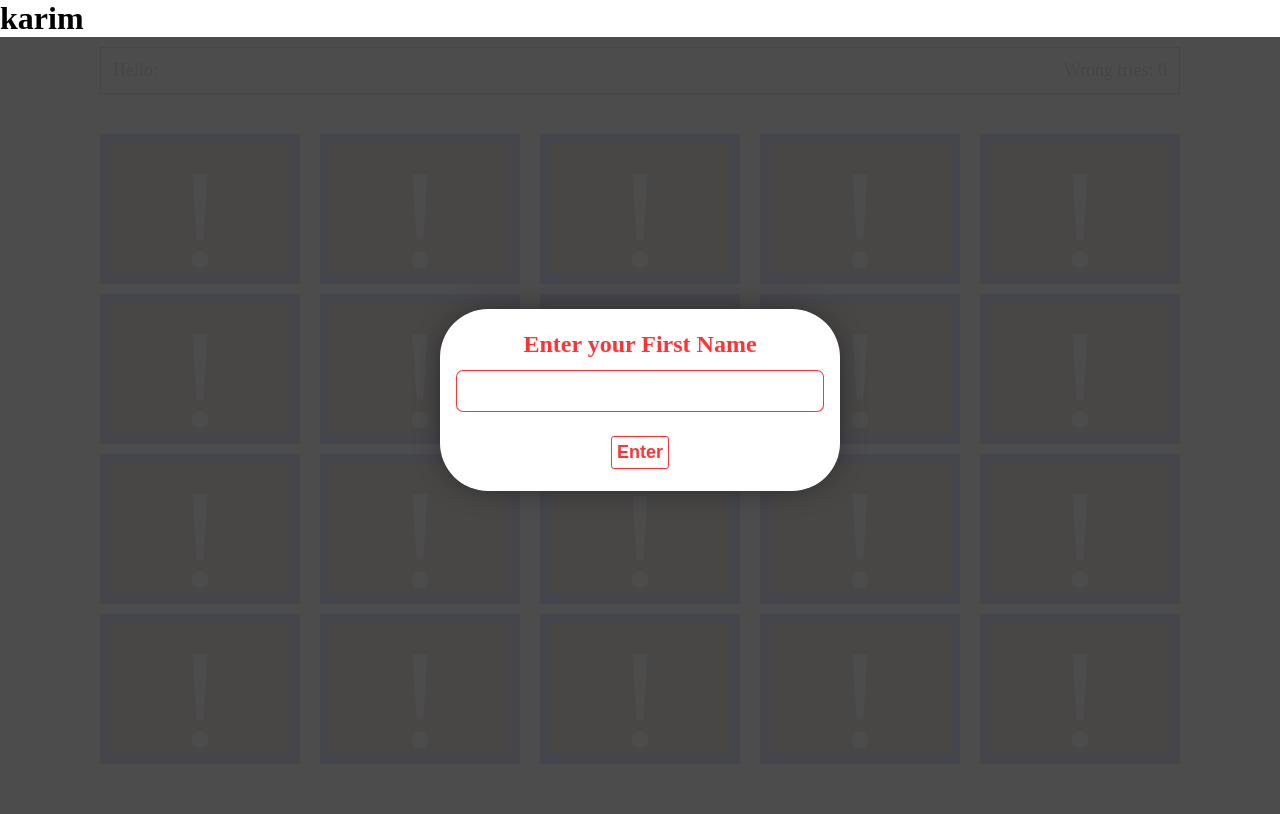
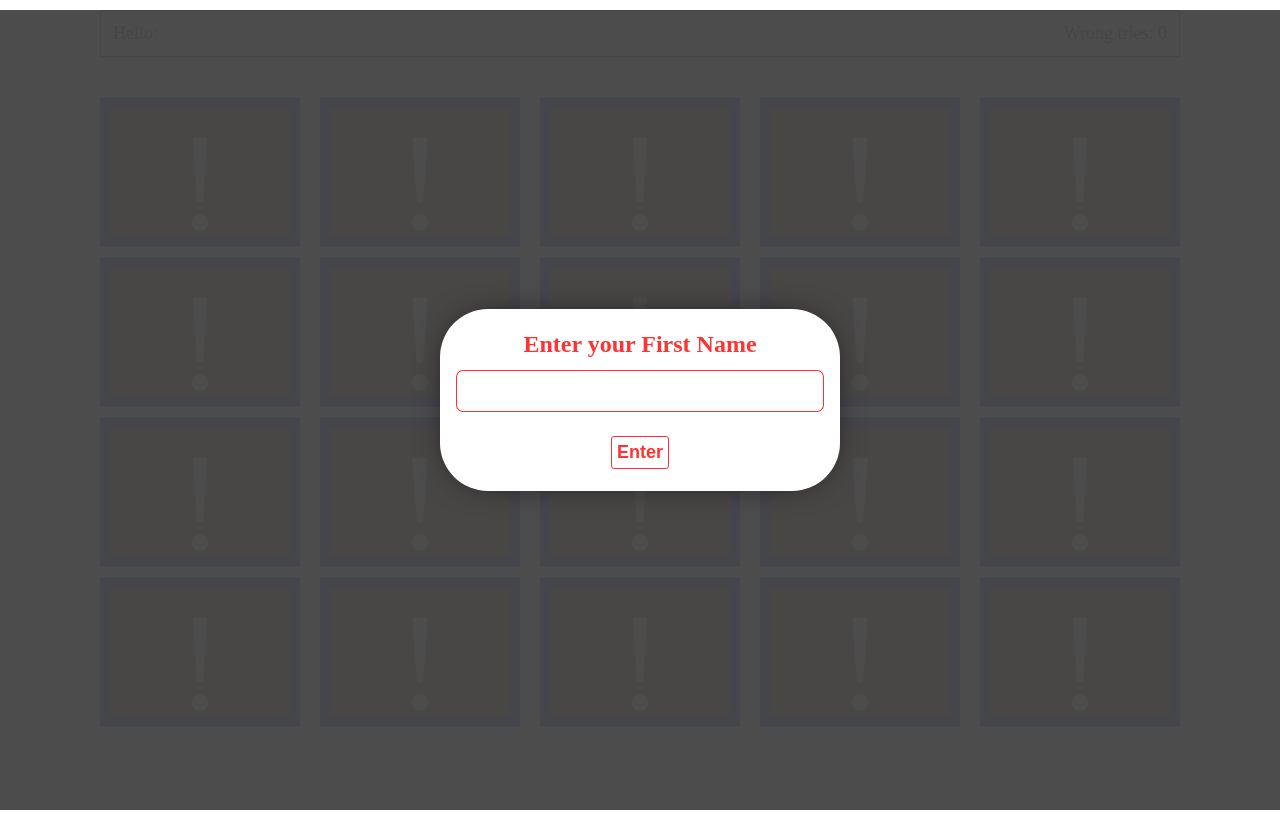
Before and after one commit to Kimovx/memory-game, a plain HTML site: page index.html in a window 1280 px wide. Drawn offline with Linux system fonts and the light colour scheme.

Commit message:
Update index.html

```diff
--- a/index.html
+++ b/index.html
@@ -10,7 +10,6 @@
 
 </head>
 <body>
-    <h1>karim</h1>
     <div class="container">
         <div class="info-container">
             <div class="hello">
```
